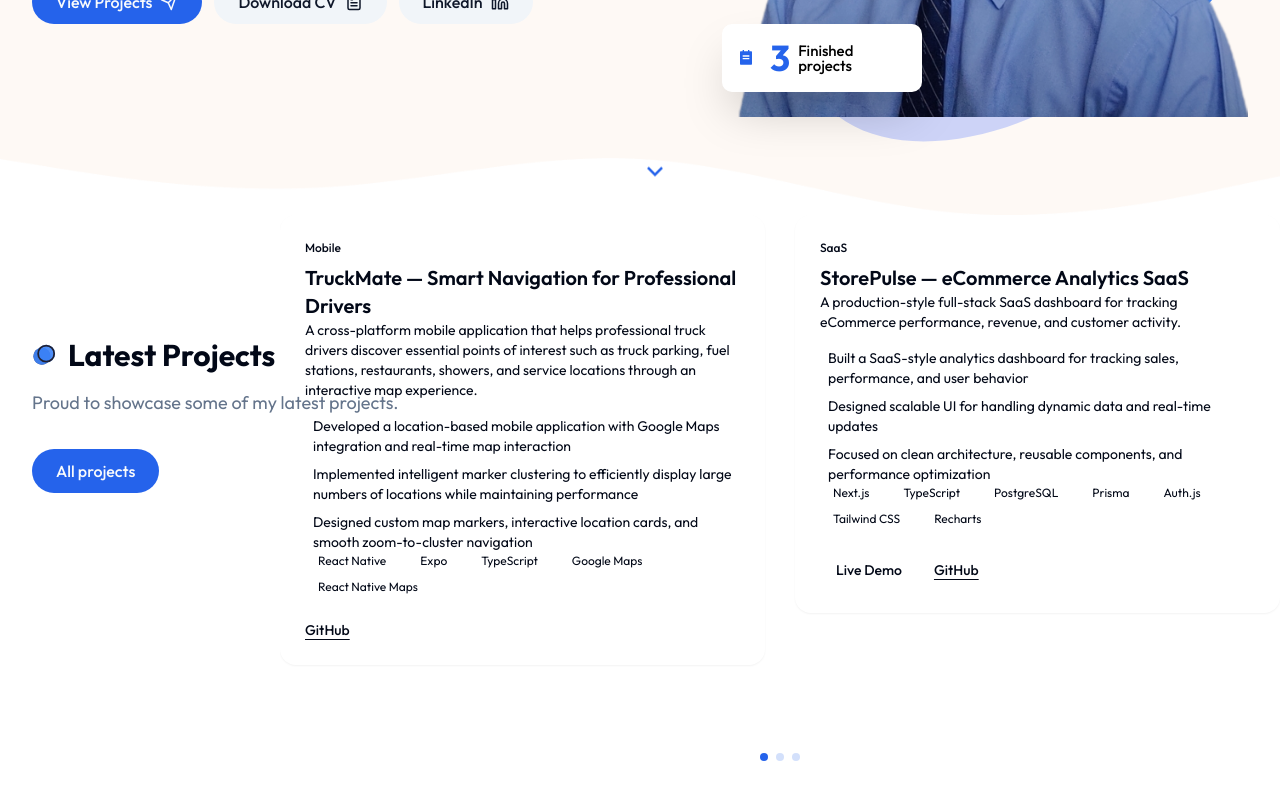
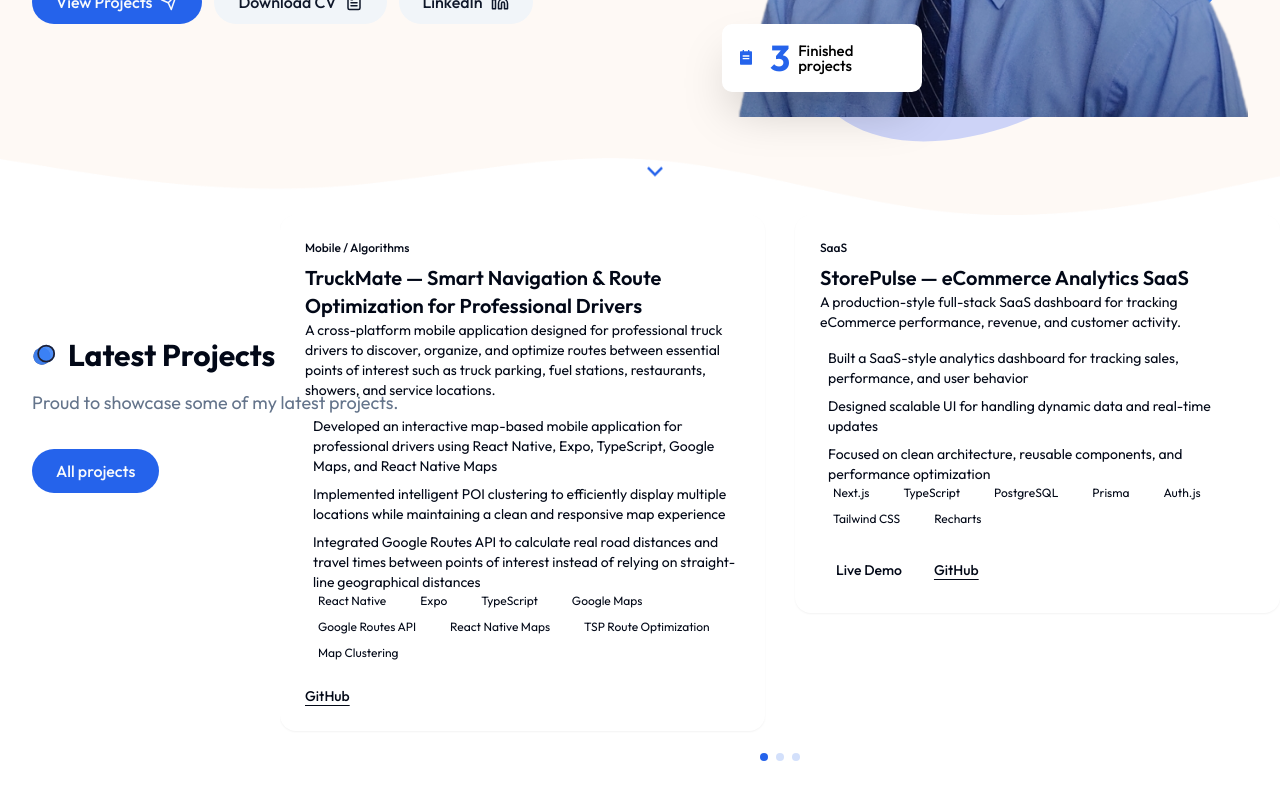
Before and after one commit to mariusherlea/marius-portfolio, a Next.js app: page / in a window 1280 px wide. Shown: the part 558-1358 px from the top of the page. Built offline with nearby package versions, Linux system fonts and the light colour scheme.

Commit message:
update TruckMate

```diff
--- a/dataProvider/ProjectData.tsx
+++ b/dataProvider/ProjectData.tsx
@@ -18,16 +18,28 @@ export type Project = {
 const projectData: Project[] = [
   {
   image: "/work/truckmate.png",
-  category: "Mobile",
-  name: "TruckMate — Smart Navigation for Professional Drivers",
+  category: "Mobile / Algorithms",
+  name: "TruckMate — Smart Navigation & Route Optimization for Professional Drivers",
+
   description:
-    "A cross-platform mobile application that helps professional truck drivers discover essential points of interest such as truck parking, fuel stations, restaurants, showers, and service locations through an interactive map experience.",
+    "A cross-platform mobile application designed for professional truck drivers to discover, organize, and optimize routes between essential points of interest such as truck parking, fuel stations, restaurants, showers, and service locations.",
 
   highlights: [
-    "Developed a location-based mobile application with Google Maps integration and real-time map interaction",
-    "Implemented intelligent marker clustering to efficiently display large numbers of locations while maintaining performance",
-    "Designed custom map markers, interactive location cards, and smooth zoom-to-cluster navigation",
-    "Built scalable architecture for future integration with backend services, user-generated content, and location management"
+    "Developed an interactive map-based mobile application for professional drivers using React Native, Expo, TypeScript, Google Maps, and React Native Maps",
+
+    "Implemented intelligent POI clustering to efficiently display multiple locations while maintaining a clean and responsive map experience",
+
+    "Integrated Google Routes API to calculate real road distances and travel times between points of interest instead of relying on straight-line geographical distances",
+
+    "Built a road-distance matrix system capable of evaluating routes between multiple POIs using real road infrastructure",
+
+    "Implemented route optimization using a TSP-based algorithm to determine an optimized order for visiting multiple points of interest",
+
+    "Added an interactive optimized-route panel displaying the calculated POI sequence and total road distance",
+
+    "Designed reusable map components, interactive markers, cluster navigation, location cards, and modular TypeScript architecture",
+
+    "Refactored the application into reusable components, hooks, algorithms, services, utilities, and data modules to improve scalability and maintainability"
   ],
 
   tech: [
@@ -35,7 +47,10 @@ const projectData: Project[] = [
     "Expo",
     "TypeScript",
     "Google Maps",
-    "React Native Maps"
+    "Google Routes API",
+    "React Native Maps",
+    "TSP Route Optimization",
+    "Map Clustering"
   ],
 
 
```
